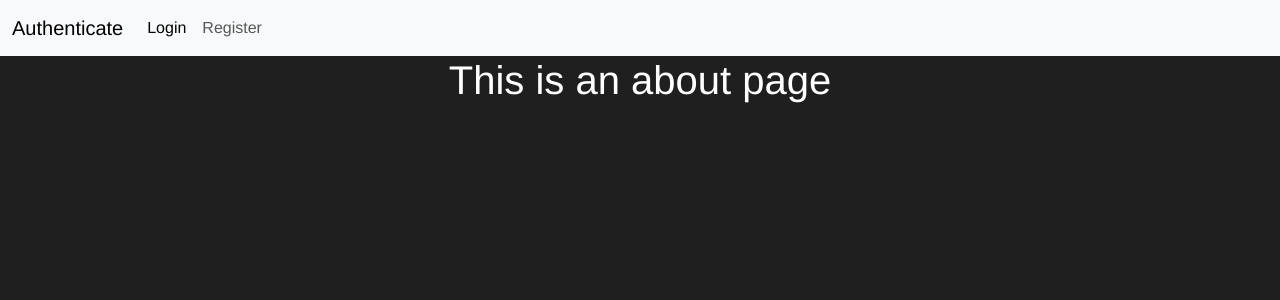
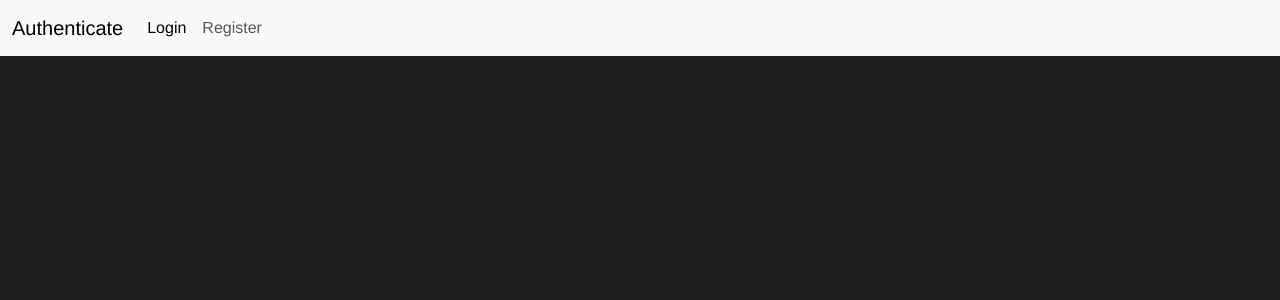
Before and after one commit to amiroooamiran/Vue.js_authentication, a Vue app in the folder authenticate/: page /about in a window 1280 px wide. Shown: the top 300 px of the page. Built offline with nearby package versions, Linux system fonts and the light colour scheme.

Commit message:
🗑️ Empty of About

```diff
--- a/authenticate/src/views/AboutView.vue
+++ b/authenticate/src/views/AboutView.vue
@@ -1,5 +1,2 @@
 <template>
-  <div class="about">
-    <h1>This is an about page</h1>
-  </div>
 </template>
```
